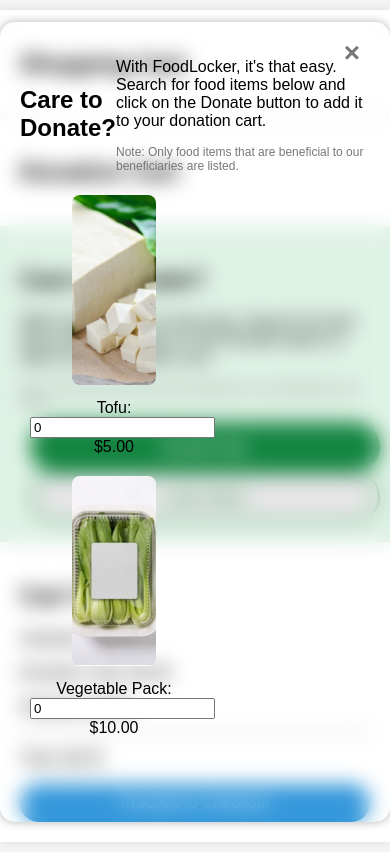
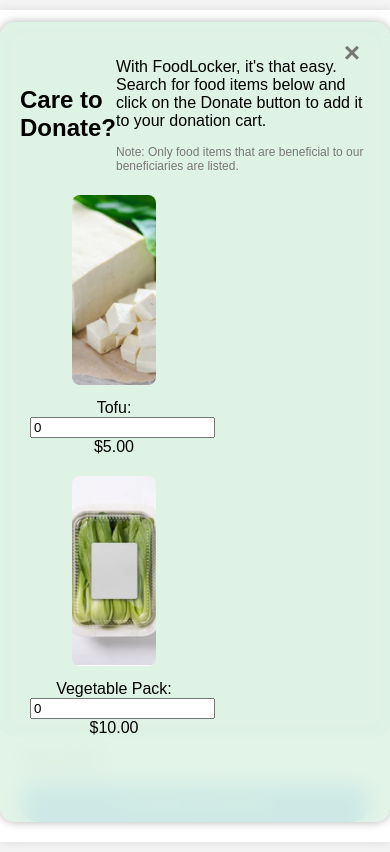
Before and after one commit to JulienSLuk/proid, a plain HTML site: page index.html in a window 390 px wide. Both pictures are taken after a click on the button "Donate Now". Drawn offline with Linux system fonts and the light colour scheme.

Commit message:
updated media query to fix pop up background issue

```diff
--- a/styles.css
+++ b/styles.css
@@ -220,10 +220,14 @@
     max-width: 100%; /* Full width for smaller screens */
     width: 1000px; /* Auto width for smaller screens */
     height: 800px;
+    background-color: rgba(223, 242, 230, 0.9); /* Fallback background color for mobile */
+    backdrop-filter: blur(10px);
   }
 
   .modal-content {
     max-width: 100%; /* Full width for smaller screens */
     width: auto; /* Auto width for smaller screens */
+    background-color: rgba(223, 242, 230, 0.9); /* Fallback background color for mobile */
+    backdrop-filter: blur(10px);
   }
 }
```
